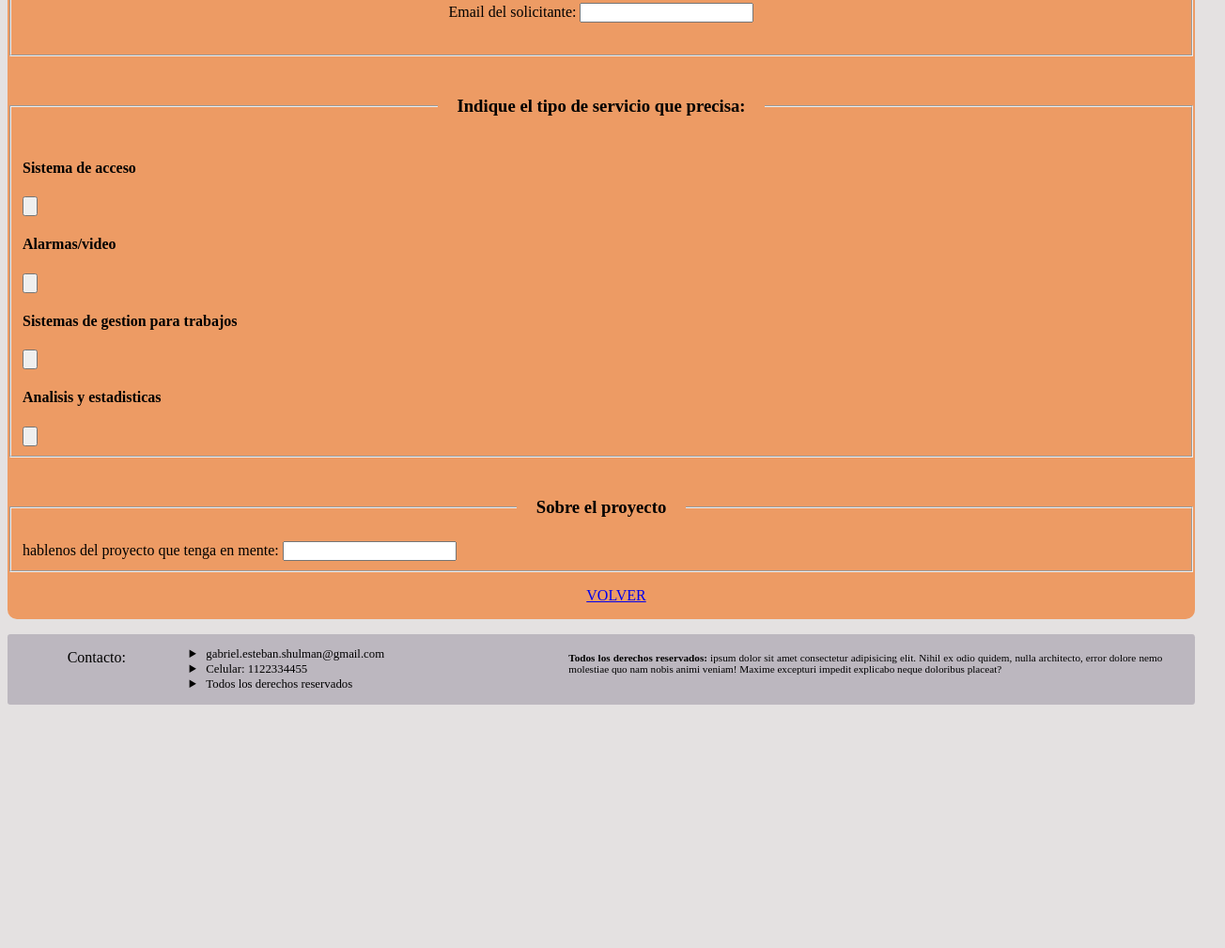
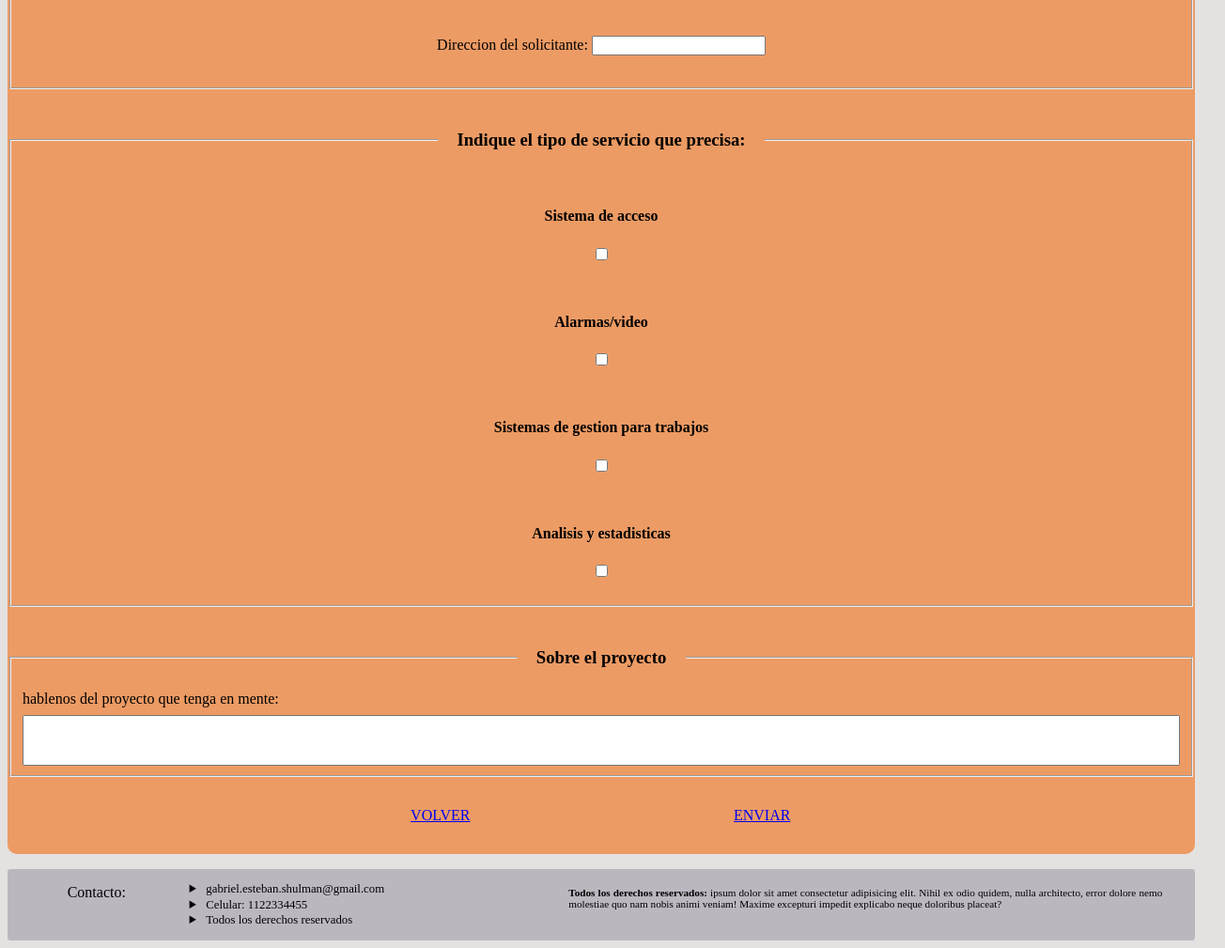
Before and after one commit to gabriel-shulman-1/Pre-entrega, a plain HTML site: page pages/nuevo-cliente.html in a window 1280 px wide. Shown: the part 396-1405 px from the top of the page at 94% size, 1304 px wide, since content can reach past the window. Before the commit the page ends 1154 px from the top, so only its background shows below. Drawn offline with Linux system fonts and the light colour scheme.

Commit message:
displays listos, avanzar con boostrap

```diff
--- a/css/styles.css
+++ b/css/styles.css
@@ -76,6 +76,20 @@ legend{
 }
 
 /*nuevo-cliente*/
+#m1{
+    background-color: rgb(237, 155, 100);
+    border-radius: 10px;
+}
+
+#serviciosCheck{
+    display: flex;
+    flex-direction: column;
+    justify-content: center;
+    text-align: center;
+}
+.checks{
+    margin: 1rem;
+}
 .forma{
     display: flex;
     flex-direction: row;
@@ -86,6 +100,51 @@ form{
     margin-top: 1.5rem;
     margin-bottom: 1.5rem;
 }
+#botones{
+    display: flex;
+    flex-direction: row;
+    margin: 1rem;
+    justify-content: center;
+}
+.back{
+    width: 20%;
+    margin-right: 2rem;
+    background: transparent;
+    border-radius: 6px;
+    color: white;
+    padding: 1rem;
+    text-align: center;
+    font-size: 16px;
+    transition-duration: 0.4s;
+    cursor: pointer;
+    text-decoration: none;
+    text-transform: uppercase;
+    grid-area: volver;
+}
+.done{
+    width: 20%;
+    margin-left: 2rem;
+    background: transparent;
+    border-radius: 6px;
+    color: white;
+    padding: 1rem;
+    text-align: center;
+    font-size: 16px;
+    transition-duration: 0.4s;
+    cursor: pointer;
+    text-decoration: none;
+    text-transform: uppercase;
+    grid-area: volver;
+}
+.back:hover {
+    background-color: #008CBA;
+    color: white;
+}
+.done:hover {
+    background-color: #1fba00;
+    color: white;
+}
+
 #nombre{
 
 }
@@ -95,6 +154,23 @@ form{
 #email{
 
 }
+#proyecto{
+    display: flex;
+    flex-direction: column;
+    justify-content: center;
+}
+#labeldetalle{
+    margin-bottom: 0.5rem;
+}
+#sobreproyecto{
+    display: flex;
+    flex-direction: column;
+}
+#det{
+    height: 3rem;
+
+}
+
 
 /*servicios(grid)*/
 #m2{
@@ -282,9 +358,11 @@ header{
     flex-direction: row;
     align-items: center;
     padding: 0.5rem;
+    justify-content: space-around;
 }
     /*texto header*/
 .txHeader{
+    margin: 0.5rem;
     color: whitesmoke;
     text-align: justify;
 }
@@ -304,15 +382,9 @@ main{
     background-color: #c4dbbd;
     border-radius: 10px;
 }
-#m1{
-    background-color: rgb(237, 155, 100);
-    border-radius: 10px;
-}
 
-#m3{
-    background-color: rgb(116, 228, 51);
-    border-radius: 10px;
-}
+
+
 
 /*trabajos*/
 #m4{
@@ -352,6 +424,52 @@ main{
 #m4h2b{
     text-align: left;
 }
+
+/*sobre nosotros*/
+
+#m3{
+    background-color: rgb(116, 228, 51);
+    border-radius: 10px;
+    display: grid;
+    gap: 0.2rem;
+    grid-template-columns: 50% 50%;
+    grid-template-rows: repeat(3,30%) 10%;
+    grid-template-areas:
+    "sn1 snimg1"
+    "snimg3 sn3"
+    "sn2 snimg2"
+    "volver volver";
+}
+.snimg{
+    padding: 3rem;
+}
+.sn{
+    padding: 0.5rem;
+}
+.sn .uno{
+    grid-area: sn1;
+    text-align: end;
+}
+.snimg .uno{
+    grid-area: snimg1;
+}
+.sn .dos{
+    grid-area: sn2;
+}
+.snimg .dos{
+    grid-area: snimg2;
+}
+.sn .tres{
+    grid-area: sn3;
+}
+.snimg .tres{
+    grid-area: snimg3;
+}
+.SN{
+    height: 1rem;
+}
+
+
 /*footer*/
 footer{
     width: fit-content;
@@ -392,6 +510,7 @@ footer{
 
 /*imagenes y videos*/
 img{
+    border-radius: 1rem;
     display:block;
     margin-left: auto;
     margin-right: auto;
--- a/pages/nuevo-cliente.html
+++ b/pages/nuevo-cliente.html
@@ -8,10 +8,14 @@
     <link rel="stylesheet" href="../css/styles.css">
 </head>
 <body>
+
     <header>
+
             <h1 class="txHeader">Tu empresa puede subir al siguiente nivel</h1>
             <h2 class="txHeader">En este cuestionario, podes dejar tus datos y el lugar donde necesitas nuestros servicios. Ni bien envies el formulario, nos estaremos comunicando con usted</h2>
+
     </header>
+
     <main id="m1">
         <fieldset>
             <legend>
@@ -44,40 +48,86 @@
                     <input type="email" name="email1" id="email">
                 </form>
             </div>
+
+            <div class="forma cuatro">
+                <form>
+                    <label for="adress">
+                        Direccion del solicitante:
+                    </label>
+                    <input type="adress" name="adress" id="adress">
+                </form>
+            </div>
         </fieldset>
 
         <div>
+
             <form>
-                <fieldset>
+                <fieldset id="serviciosCheck">
                     <legend>
                         <h3>Indique el tipo de servicio que precisa:</h3>
                     </legend>
+
+                    <div class="checks">
+
                         <h4>Sistema de acceso</h4>
-                    <input type="button" name="1" id="b1">
+                        <input type="checkbox" name="1" id="b1">
+
+                    </div>
+                    <div class="checks">
+
                         <h4>Alarmas/video</h4>
-                    <input type="button" name="2" id="b2">
+                        <input type="checkbox" name="2" id="b2">
+
+                    </div>
+                    <div class="checks">
+
                         <h4>Sistemas de gestion para trabajos</h4>
-                    <input type="button" name="3" id="b3">
+                        <input type="checkbox" name="3" id="b3">
+
+                    </div>
+                    <div class="checks">
+
                         <h4>Analisis y estadisticas</h4>
-                    <input type="button" name="4" id="b4">
+                        <input type="checkbox" name="4" id="b4">
+
+                    </div>
+
                 </fieldset>
             </form>
+
         </div>
 
-        <div>
-            <fieldset>
+        <div id="proyecto">
+
+            <fieldset id="sobreproyecto">
+
                 <legend>
                     <h3>Sobre el proyecto</h3>
                 </legend>
-                <label for="detalle">
+
+                <label for="detalle" id="labeldetalle">
                     hablenos del proyecto que tenga en mente:
                 </label>
+
                 <input type="text" name="det1" id="det">
+
             </fieldset>
+
         </div>
 
-        <div class="volver">
+        <div id="botones">
+
+            <div class="botones back">
                 <a href="../index.html">volver</a>
+            </div>
+
+            <div class="botones done">
+                <a href="../index.html">Enviar</a>
+            </div>
+
+        </div>
+
+
         </div>
     </main>
 
```
Also changed, not shown: pages/sobre-nosotros.html (+55 -15 lines), pages/trabajos.html (+0 -1 lines). Lines whose indentation alone changed are shown as unchanged.
